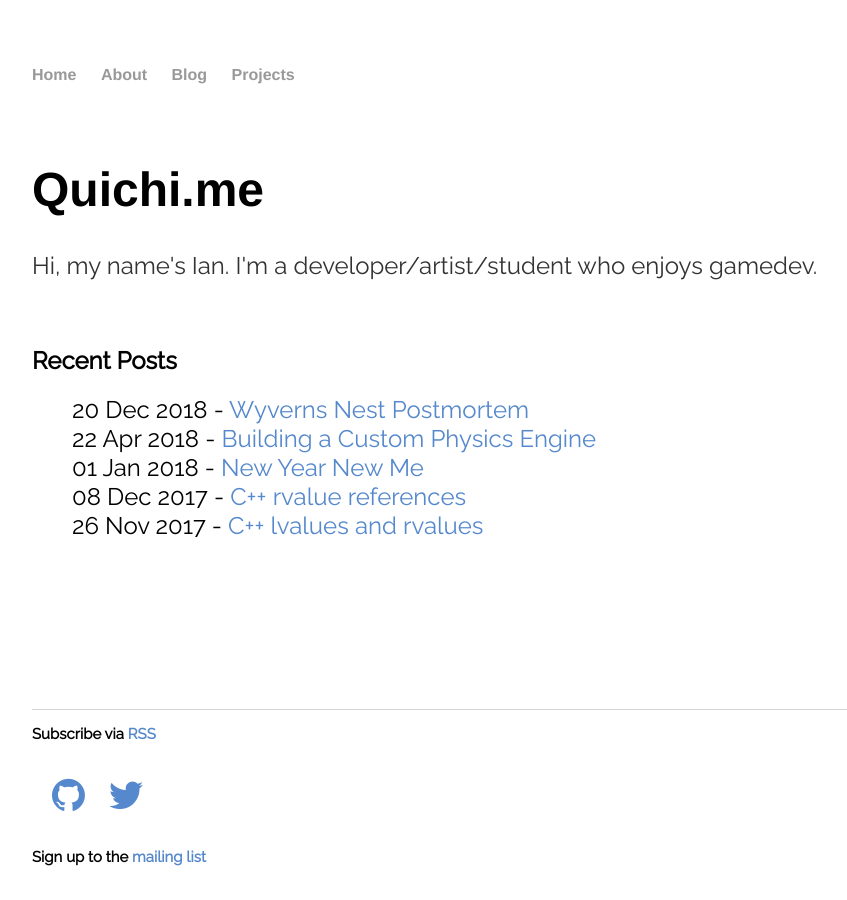
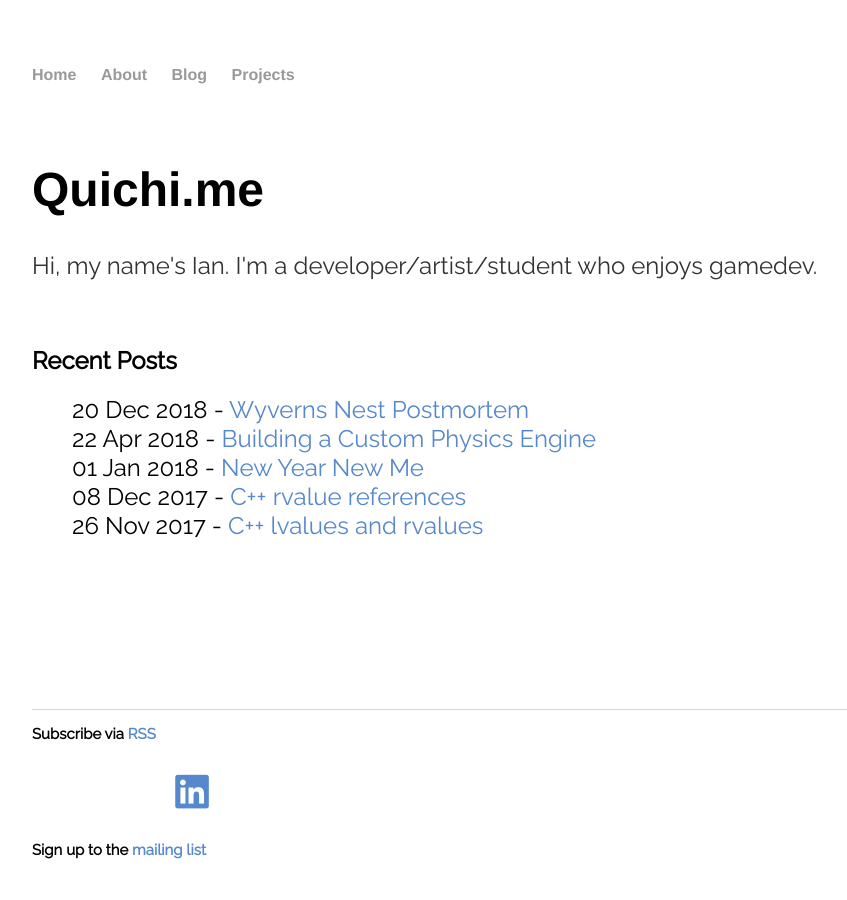
Before and after one commit to ianw3214/ianw3214.github.io, a Jekyll site: the page built from index.html, in a window 1280 px wide. Shown: the whole page, without its empty margins (160-1007 px from the left). Built offline with Jekyll 4.4.1, drawn with Linux system fonts in a browser that asks for light colours; nearby versions of some CDN libraries; a script that is not in the unit is left out.

Commit message:
Update to new version of font awesome

```diff
--- a/_layouts/default.html
+++ b/_layouts/default.html
@@ -4,7 +4,7 @@
         <title>{{ page.title }}</title>
         <!-- link to google fonts -->
         <link href="https://fonts.googleapis.com/css?family=Raleway" rel="stylesheet">
-        <link href="https://maxcdn.bootstrapcdn.com/font-awesome/4.7.0/css/font-awesome.min.css" rel="stylesheet">
+        <link rel="stylesheet" href="https://use.fontawesome.com/releases/v5.6.3/css/all.css" integrity="sha384-UHRtZLI+pbxtHCWp1t77Bi1L4ZtiqrqD80Kn4Z8NTSRyMA2Fd33n5dQ8lWUE00s/" crossorigin="anonymous">
         <!-- link to main stylesheet -->
         <link rel="stylesheet" type="text/css" href="/css/main.css">
         <!-- favicon -->
@@ -33,7 +33,7 @@
                 <br />
                     <a href="https://github.com/ianw3214" class="link" target="_blank"><i class="fa-3x fa fa-github" aria-hidden="true"></i></a>
                     <a href="https://twitter.com/ianw3214" class="link" target="_blank"><i class="fa-3x fa fa-twitter" aria-hidden="true"></i></a>
-                    <a href="https://www.linkedin.com/in/ianw3214/" class="link" target="_blank"><i class="fa-3x fab fa-linkedin-square" aria-hidden="true"></i></a>
+                    <a href="https://www.linkedin.com/in/ianw3214/" class="link" target="_blank"><i class="fa-3x fab fa-linkedin" aria-hidden="true"></i></a>
                 <br />
                 <br />
                 <h3>Sign up to the <a href="/mailing" target="_blank"> mailing list</a></h3>
```
